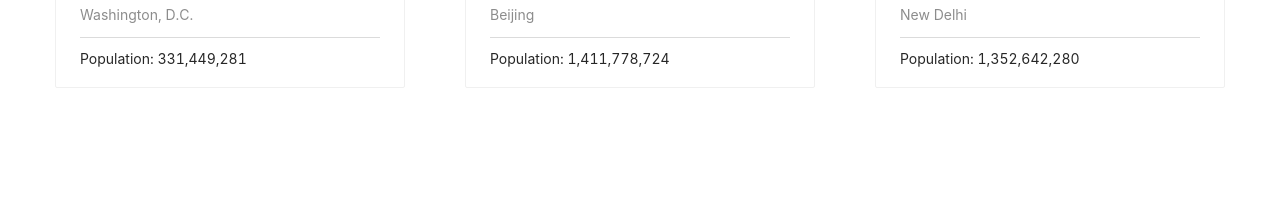
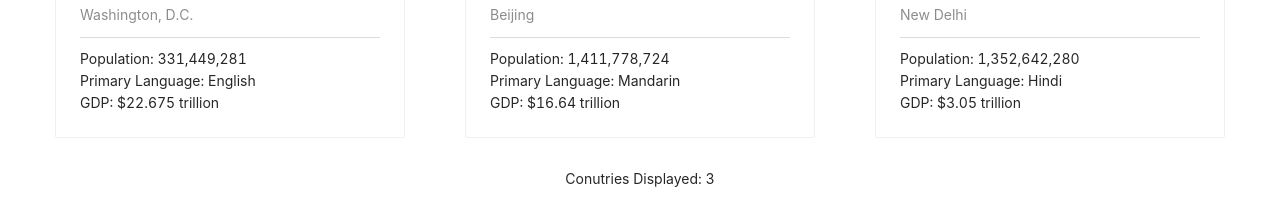
Before and after one commit to preethk0/CS373, a React (Create React App) app in the folder front-end/: page /demographics in a window 1280 px wide. Shown: the part 578-797 px from the top of the page. Built offline with nearby package versions, Linux system fonts and the light colour scheme.

Commit message:
Added more fields to ensure there are 5 sortable or filterable attributes per Demographics card. Added number of instances per table

```diff
--- a/front-end/src/components/Cards/Card.css
+++ b/front-end/src/components/Cards/Card.css
@@ -13,7 +13,7 @@
 
 .countryCardStyle {
   width: 350px;
-  height: 400px;
+  height: 450px;
 }
 
 .statsCardStyle {
--- a/front-end/src/components/Cards/CountryCard.js
+++ b/front-end/src/components/Cards/CountryCard.js
@@ -23,6 +23,8 @@ const CountryCard = ({ country }) => {
         />
         <div className="cardStatsSection">
           <div>Population: {formatNumbers(data.country_population)}</div>
+          <div>Primary Language: {data.country_language[0]}</div>
+          <div>GDP: {data.country_GDP}</div>
         </div>
       </Card>
     </a>
--- a/front-end/src/screens/Demographics/DemographicsAll.js
+++ b/front-end/src/screens/Demographics/DemographicsAll.js
@@ -16,6 +16,9 @@ const DemographicsAll = ({}) => {
             <CountryCard country={country} />
           ))}
       </div>
+      <footer>
+            <div>Conutries Displayed: {Object.keys(DemographicsData).length}</div>
+      </footer>
     </div>
   );
 };
--- a/front-end/src/screens/FoodAndTourism/FoodAndTourismAll.js
+++ b/front-end/src/screens/FoodAndTourism/FoodAndTourismAll.js
@@ -40,6 +40,9 @@ const FoodAndTourismAll = ({}) => {
         </thead>
         <tbody>{Object.keys(FoodAndTourismData).map(getFoodAndTourism)}</tbody>
       </Bootstrap.Table>
+      <footer>
+            <div>Conutries Displayed: {Object.keys(FoodAndTourismData).length}</div>
+      </footer>
     </div>
   );
 };
--- a/front-end/src/screens/Geography/GeographyAll.js
+++ b/front-end/src/screens/Geography/GeographyAll.js
@@ -38,6 +38,9 @@ const GeographyAll = ({}) => {
         </thead>
         <tbody>{Object.keys(GeographyData).map(getGeography)}</tbody>
       </Bootstrap.Table>
+      <footer>
+            <div>Conutries Displayed: {Object.keys(GeographyData).length}</div>
+      </footer>
     </div>
   );
 };
```
Also changed, not shown: 1 other file (tests, documents, lock files or other folders).
